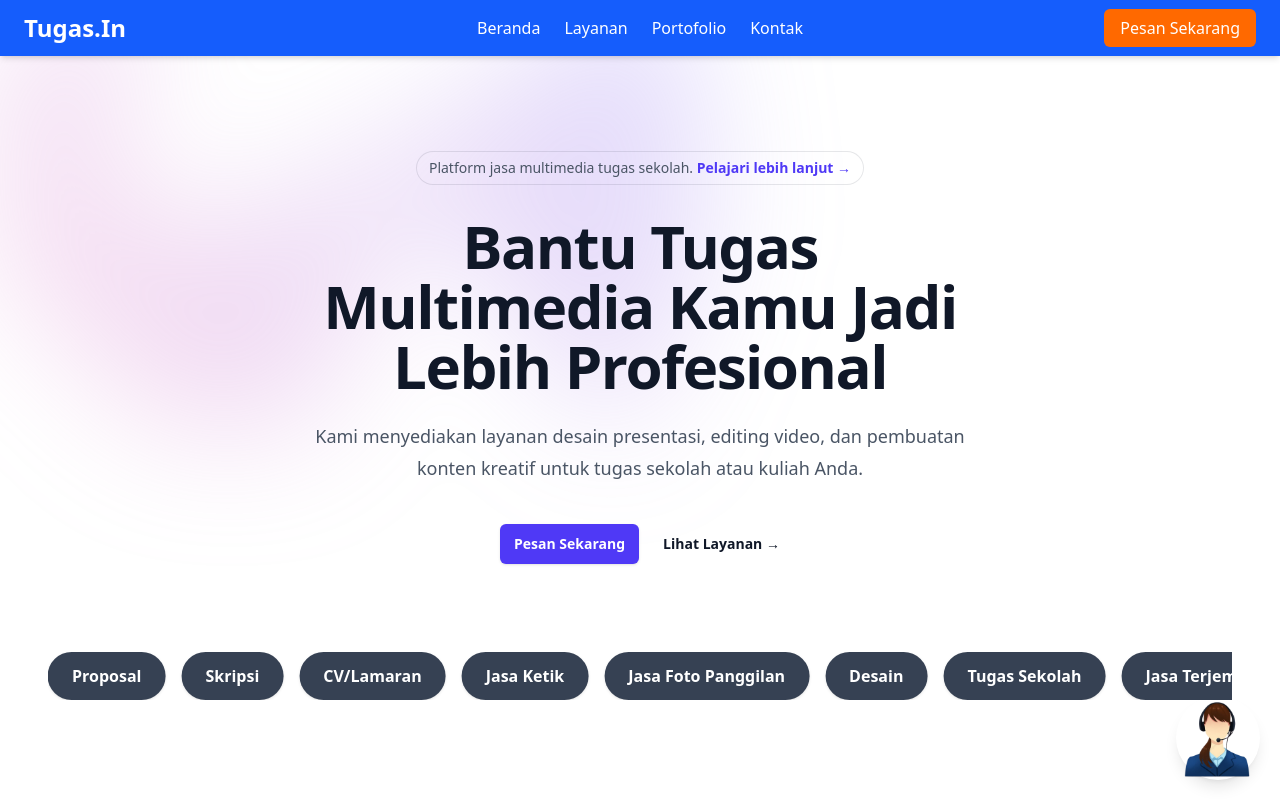
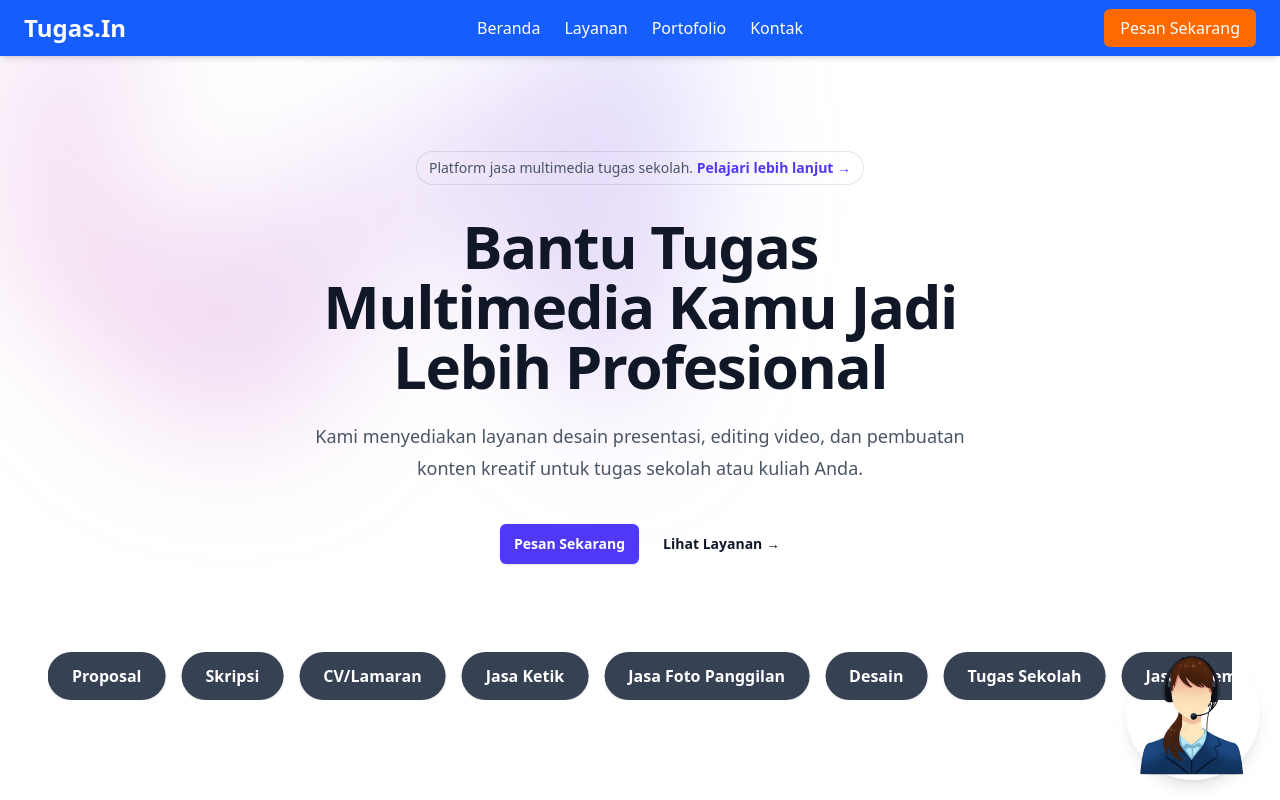
Before and after one commit to Dimas712/Toko_online, a Next.js app: page / in a window 1280 px wide. Shown: the top 800 px of the page. Built offline with nearby package versions, Linux system fonts and the light colour scheme.

Commit message:
`Update FloatingWhatsApp component: change size from 84 to 134`

```diff
--- a/src/component/FloatingWhatsApp.jsx
+++ b/src/component/FloatingWhatsApp.jsx
@@ -5,7 +5,7 @@ import Image from 'next/image';
 export default function FloatingWhatsApp({
   phone = '6285891766756',
   message = 'Halo%20Tugas.In!%20Saya%20ingin%20menanyakan%20layanan',
-  size = 84
+  size = 134
 }) {
   const [showTooltip, setShowTooltip] = useState(false);
   const waUrl = `https://wa.me/${phone}?text=${message}`;
```
